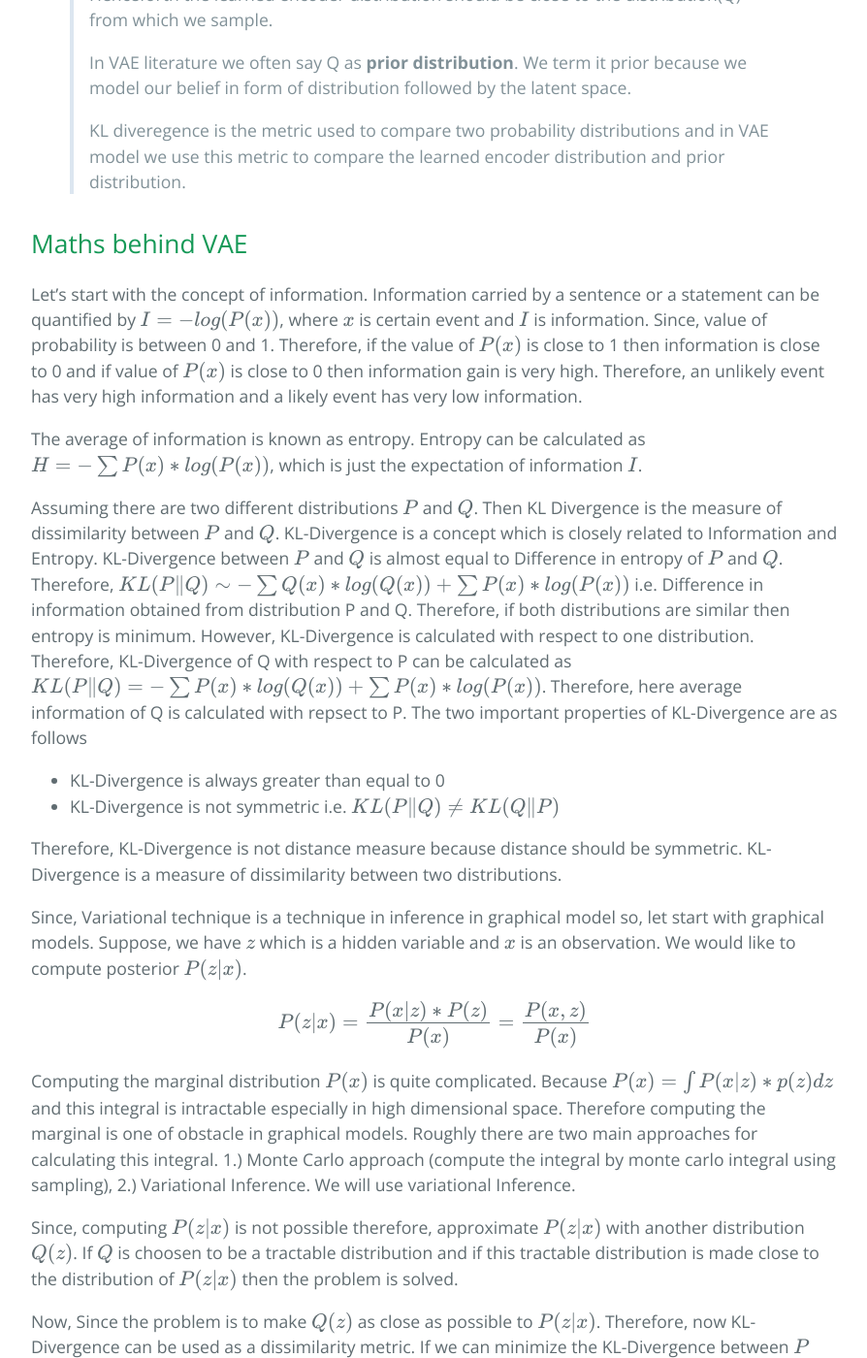
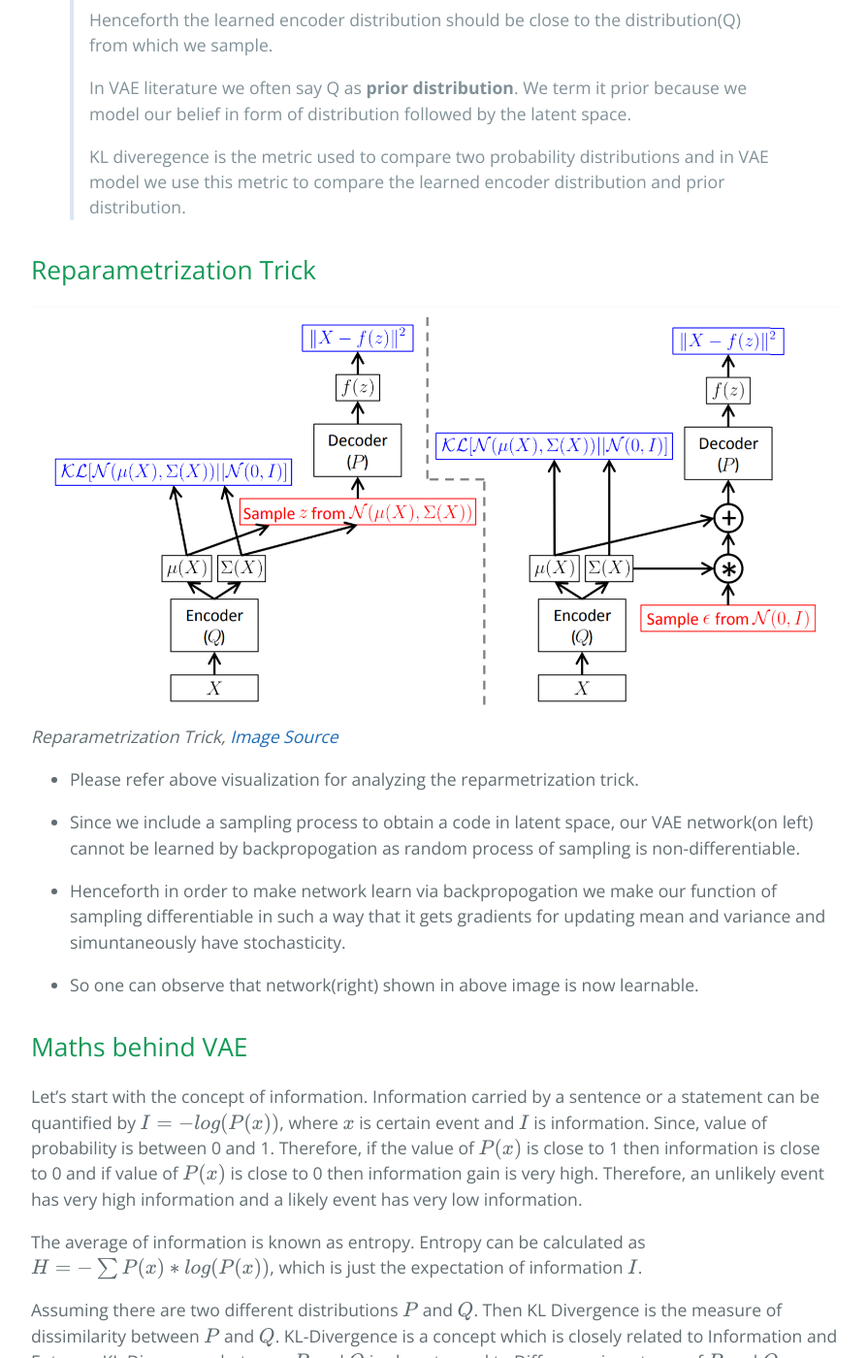
Before and after one commit to sujit-rai/tutorial-vae.github.io, a Jekyll site: the page built from index.md, in a window 1280 px wide and 1400 px high, scrolled down 7534 px. Shown: the whole window at 97% size, without its empty margins (192-1086 px from the left). Built offline with Jekyll 4.4.1, drawn with Linux system fonts in a browser that asks for light colours; formulas are drawn with MathJax 3; some of the changed text lies outside the part shown.

Commit message:
added reparam trick and updated hrefs

```diff
--- a/index.md
+++ b/index.md
@@ -4,14 +4,15 @@ layout: default
 This is a preliminary report about the tutorial on Variational AutoEncoder. This report consists of short summary about the concepts and experiments that will be discussed in the tutorial.
 
 # Outline
-- Basics of autoencoders
-- Generative models
-- Problem Setting
-- Connecting Neural Networks in Probability World
-- Introduction to Variational autoencoder
-- Maths behind Variational autoencoder
+- [Basics of Autoencoders](#basics-of-autoencoders)
+- [Generative models](#generative-models)
+- [Problem Setting](#problem-setting)
+- [Connecting Neural Networks in Probability World](#connecting-neural-networks-in-probability-world)
+- [Introduction to Variational autoencoder](#introduction-to-variational-autoencoder)
+- [Reparametrization Trick](#reparametrization-trick)
+- [Maths behind VAE](#maths-behind-vae)
 - [Code Snippet for VAE](code)
-- Experiments
+- [Experiments](#experiments)
   - Latent Space Visualizations
   - Visualization of cluster formation
   - Effect of change in weightage for KL divergance during training
@@ -173,6 +174,20 @@ This is a preliminary report about the tutorial on Variational AutoEncoder. This
 
 <!--Before jumping to VAE, we would like to first connect the autoencoders with probabilistic graphical models. We can view the encoder as approximating conditional probability distribution -- p(z\|x) where z is denoting latent space random var & x is input data point. Similarly decoder can be viewed as approximating a conditional distribution -- q(x\|z). So we would like to use the decoder part as generative model since it learns to map a point in latent space to a point in input space. For a decoder to get trained we also want encoder(only for training) as it provides a meaning full point in latent space corresponding to an input. But issue is that both our encoders & decoders are deterministic functions but a generative model should be stochastic (Eg : stochasticity can be seen as generating images of 3 digit but in different orientations). So to make our traditional Autoencoders stochastic we make use of re-parametrization trick which serves as core of VAE learning. -->
 
+
+## Reparametrization Trick
+
+![alt-text](images/reparam.png)
+*Reparametrization Trick, [Image Source](https://arxiv.org/abs/1606.05908)*
+
+- Please refer above visualization for analyzing the reparmetrization trick.
+
+- Since we include a sampling process to obtain a code in latent space, our VAE network(on left) cannot be learned by backpropogation as random process of sampling is non-differentiable.
+
+- Henceforth in order to make network learn via backpropogation we make our function of sampling differentiable in such a way that it gets gradients for updating mean and variance and simuntaneously have stochasticity.
+
+- So one can observe that network(right) shown in above image is now learnable.
+
 ## Maths behind VAE
 
 Let's start with the concept of information. Information carried by a sentence or a statement can be quantified by $$ I = -log(P(x)) $$, where $$x$$ is certain event and $$I$$ is information. Since, value of probability is between 0 and 1. Therefore, if the value of $$P(x)$$ is close to 1 then information is close to 0 and if value of $$P(x)$$ is close to 0 then information gain is very high. Therefore, an unlikely event has very high information and a likely event has very low information.
```
Also changed, not shown: images/reparam.png (added), 2 other files.
